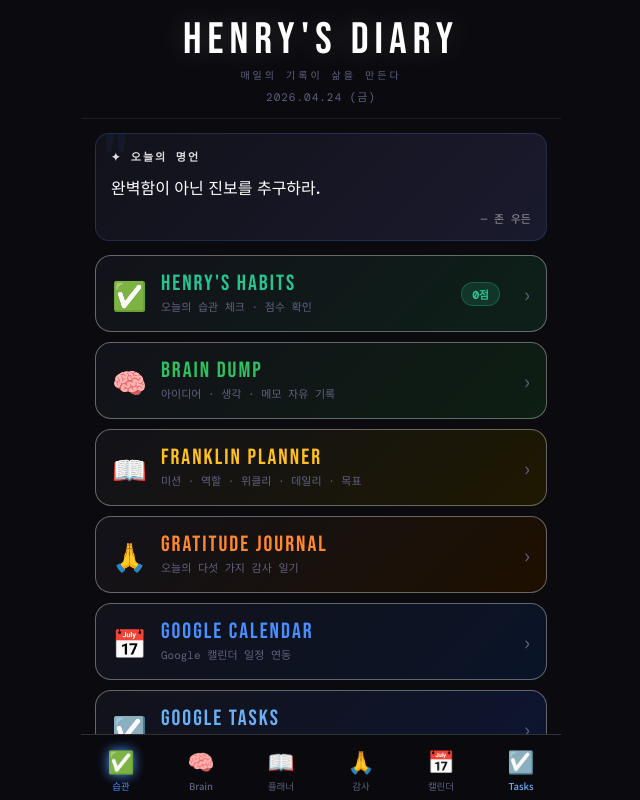
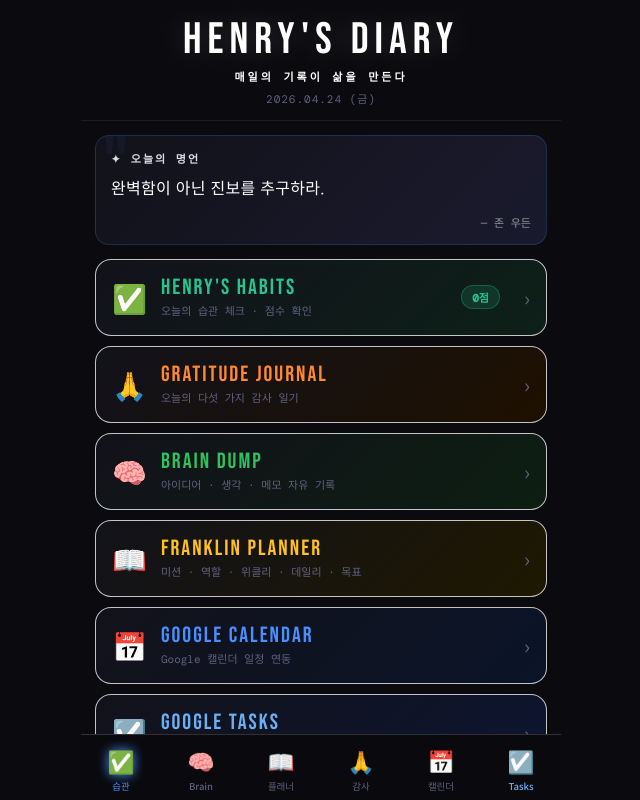
Before and after one commit to ucan21/habits, a plain HTML site: page index.html in a window 1280 px wide. Shown: the whole page, without its empty margins (319-959 px from the left). Drawn offline with nearby package versions, Linux system fonts and the light colour scheme.

Commit message:
Add files via upload

```diff
--- a/index.html
+++ b/index.html
@@ -10,7 +10,7 @@
 <link rel="manifest" href="manifest.json">
 <link rel="apple-touch-icon" href="icon-192.png">
 <title>Henry Diary</title>
-<link href="https://fonts.googleapis.com/css2?family=Noto+Sans+KR:wght@400;500;700;900&family=Bebas+Neue&family=DM+Mono:wght@400;500&display=swap" rel="stylesheet">
+<link href="https://fonts.googleapis.com/css2?family=Noto+Sans+KR:wght@400;500;700;900&family=Bebas+Neue&family=DM+Mono:wght@400;500&family=Nanum+Myeongjo:wght@400;700&display=swap" rel="stylesheet">
 <style>
 :root{
   --bg:#0a0a0f; --s1:#12121a; --s2:#1a1a26; --s3:#222232;
@@ -57,8 +57,9 @@ body{
   text-shadow:0 0 30px rgba(255,255,255,0.18);
 }
 .hdr-sub{
-  font-size:10px;letter-spacing:3px;color:var(--text3);
-  font-family:'DM Mono',monospace;text-transform:uppercase;margin-top:5px;
+  font-size:11px;letter-spacing:3px;color:#ffffff;
+  font-family:'DM Mono',monospace;text-transform:uppercase;margin-top:6px;
+  font-weight:700;opacity:1;
 }
 /* 날짜 표시 */
 .hdr-date{
@@ -90,7 +91,7 @@ body{
   line-height:1;pointer-events:none;
 }
 .q-label{font-size:11px;letter-spacing:2px;text-transform:uppercase;color:#ffffff;font-family:'DM Mono',monospace;font-weight:700;margin-bottom:9px;opacity:.85;}
-.q-text{font-size:16px;font-weight:500;color:#ffffff;line-height:1.75;word-break:keep-all;}
+.q-text{font-size:16px;font-weight:400;color:#ffffff;line-height:1.85;word-break:keep-all;font-family:'Nanum Myeongjo','Batang','Georgia',serif;letter-spacing:.3px;}
 .q-author{font-size:11px;color:rgba(255,255,255,0.55);margin-top:9px;font-family:'DM Mono',monospace;text-align:right;}
 
 /* ── CARD BUTTONS (메인 콘텐츠 카드) ── */
@@ -119,17 +120,17 @@ body{
   font-family:'DM Mono',monospace;font-size:11px;color:var(--teal);font-weight:700;
 }
 
-.btn-habit  {border-color:rgba(255,255,255,0.35); background:linear-gradient(135deg,#12121a,#0d2018);}
+.btn-habit  {border-color:rgba(255,255,255,0.75); background:linear-gradient(135deg,#12121a,#0d2018);}
 .btn-habit  .nav-title{color:var(--teal);}
-.btn-brain  {border-color:rgba(255,255,255,0.35);  background:linear-gradient(135deg,#12121a,#0d1e12);}
+.btn-brain  {border-color:rgba(255,255,255,0.75);  background:linear-gradient(135deg,#12121a,#0d1e12);}
 .btn-brain  .nav-title{color:var(--green);}
-.btn-franklin{border-color:rgba(255,255,255,0.35);background:linear-gradient(135deg,#12121a,#1e1800);}
+.btn-franklin{border-color:rgba(255,255,255,0.75);background:linear-gradient(135deg,#12121a,#1e1800);}
 .btn-franklin .nav-title{color:var(--gold);}
-.btn-gratitude{border-color:rgba(255,255,255,0.35);background:linear-gradient(135deg,#12121a,#1e1000);}
+.btn-gratitude{border-color:rgba(255,255,255,0.75);background:linear-gradient(135deg,#12121a,#1e1000);}
 .btn-gratitude .nav-title{color:var(--orange);}
-.btn-gcal   {border-color:rgba(255,255,255,0.35); background:linear-gradient(135deg,#12121a,#0a1428);}
+.btn-gcal   {border-color:rgba(255,255,255,0.75); background:linear-gradient(135deg,#12121a,#0a1428);}
 .btn-gcal   .nav-title{color:var(--blue);}
-.btn-gtask  {border-color:rgba(255,255,255,0.35); background:linear-gradient(135deg,#12121a,#0d1530);}
+.btn-gtask  {border-color:rgba(255,255,255,0.75); background:linear-gradient(135deg,#12121a,#0d1530);}
 .btn-gtask  .nav-title{color:#6ab0f5;}
 
 /* ── BOTTOM NAV ── */
@@ -197,6 +198,15 @@ body{
         <span class="nav-arr">›</span>
       </div>
 
+      <div class="nav-btn btn-gratitude" onclick="go('gratitude.html')">
+        <span class="nav-icon">🙏</span>
+        <div class="nav-body">
+          <div class="nav-title">GRATITUDE JOURNAL</div>
+          <div class="nav-sub">오늘의 다섯 가지 감사 일기</div>
+        </div>
+        <span class="nav-arr">›</span>
+      </div>
+
       <div class="nav-btn btn-brain" onclick="go('brain.html')">
         <span class="nav-icon">🧠</span>
         <div class="nav-body">
@@ -211,15 +221,6 @@ body{
         <div class="nav-body">
           <div class="nav-title">FRANKLIN PLANNER</div>
           <div class="nav-sub">미션 · 역할 · 위클리 · 데일리 · 목표</div>
-        </div>
-        <span class="nav-arr">›</span>
-      </div>
-
-      <div class="nav-btn btn-gratitude" onclick="go('gratitude.html')">
-        <span class="nav-icon">🙏</span>
-        <div class="nav-body">
-          <div class="nav-title">GRATITUDE JOURNAL</div>
-          <div class="nav-sub">오늘의 다섯 가지 감사 일기</div>
         </div>
         <span class="nav-arr">›</span>
       </div>
--- a/sw.js
+++ b/sw.js
@@ -1,4 +1,4 @@
-const C='henry-diary-v7';
+const C='henry-diary-v8';
 const F=[
   './',
   './index.html',
```
